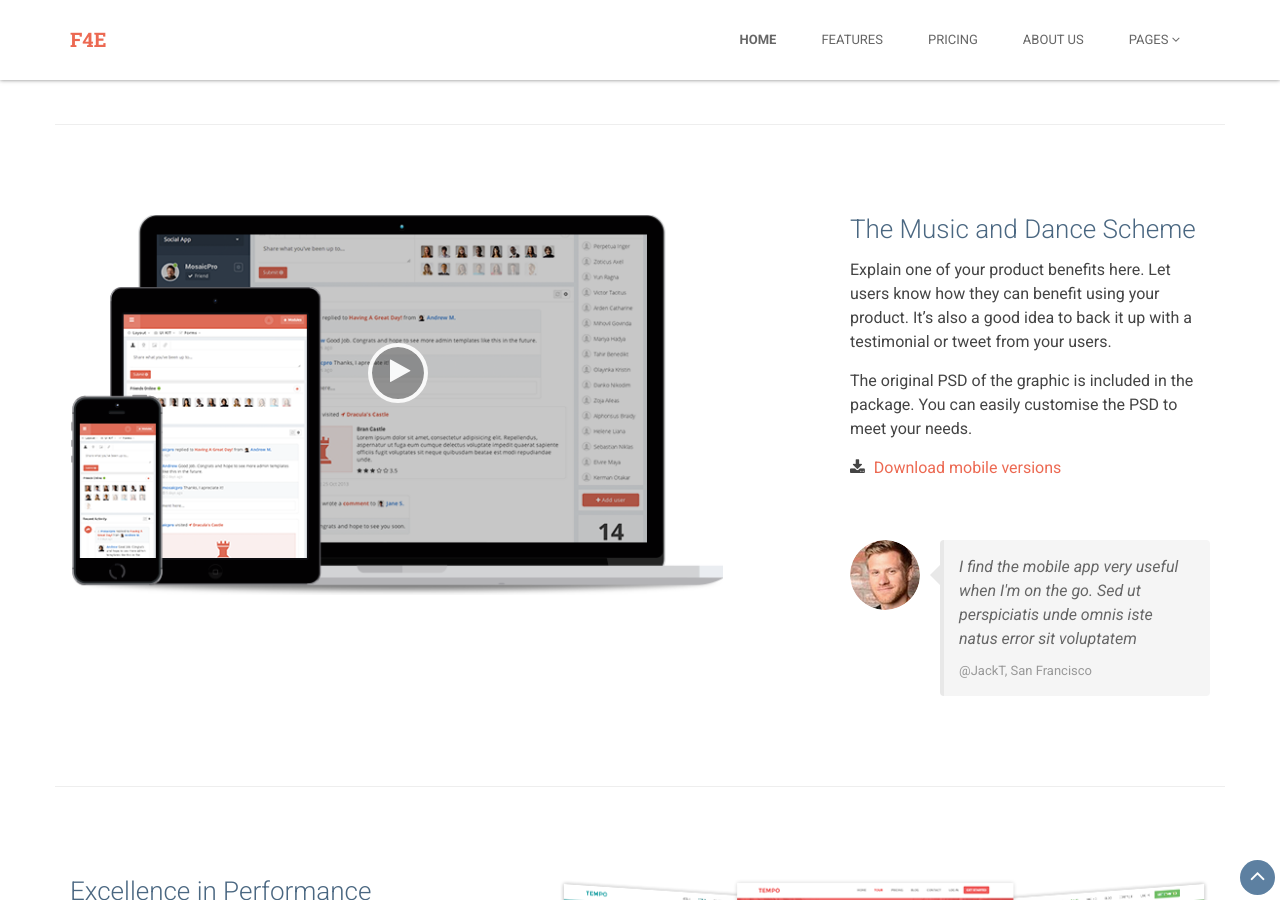
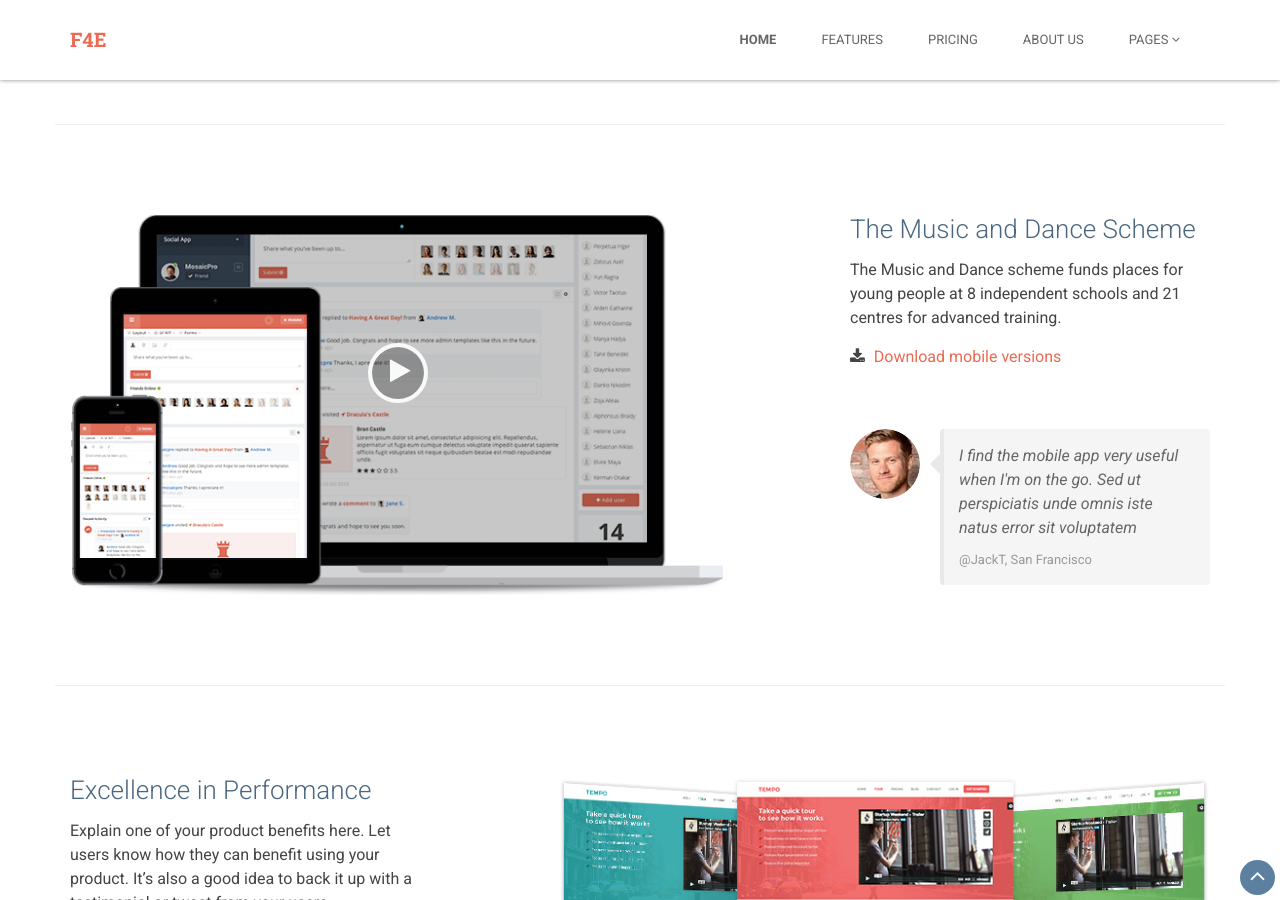
Before and after one commit to SWBalderson/FoundationsForExcellence, a Jekyll site: the page built from index.html, in a window 1280 px wide and 900 px high, scrolled down 1412 px. Built offline with Jekyll 4.4.1, drawn with Linux system fonts in a browser that asks for light colours; comment, search, counter and statistics services are not loaded.

Commit message:
MDS description

```diff
--- a/_config.yml
+++ b/_config.yml
@@ -8,6 +8,7 @@
 # Site settings
 title: Foundations For Excellence
 email: your-email@domain.com
+author: Simon Balderson
 description: > # this means to ignore newlines until "baseurl:"
   Write an awesome description for your new site here. You can edit this
   line in _config.yml. It will appear in your document head meta (for
--- a/_includes/head.html
+++ b/_includes/head.html
@@ -5,7 +5,7 @@
     <meta http-equiv="X-UA-Compatible" content="IE=edge">
     <meta name="viewport" content="width=device-width, initial-scale=1.0">
     <meta name="description" content="">
-    <meta name="author" content="Foundations For Excellence">
+    <meta name="author" content="{{site.author}}">
     <link rel="shortcut icon" href="favicon.ico">
     <link href='http://fonts.googleapis.com/css?family=Roboto:400,400italic,500,500italic,700,700italic,900,900italic,300italic,300' rel='stylesheet' type='text/css'>
     <link href='http://fonts.googleapis.com/css?family=Roboto+Slab:400,700,300,100' rel='stylesheet' type='text/css'>
--- a/index.html
+++ b/index.html
@@ -55,9 +55,9 @@ layout: default
                 <div class="content col-md-4 col-sm-12 col-xs-12 col-md-push-8 col-sm-push-0 col-xs-push-0">
                     <h3 class="title">The Music and Dance Scheme</h3>
                     <div class="desc">
-                        <p>Explain one of your product benefits here. Let users know how they can benefit using your product. It’s also a good idea to back it up with a testimonial or tweet from your users.</p>
-                        <p>The original PSD of the graphic is included in the package. You can easily customise the PSD to meet your needs.</p>
-                        <p><i class="fa fa-download"></i> <a href="download.html">Download mobile versions</a></p>
+                        <p></p>
+                        <p>The Music and Dance scheme funds places for young people at 8 independent schools and 21 centres for advanced training.</p>
+                        <p><i class="fa fa-download"></i> <a href="https://www.gov.uk/music-dance-scheme">Download mobile versions</a></p>
                     </div>
 
                     <div class="quote">
```
